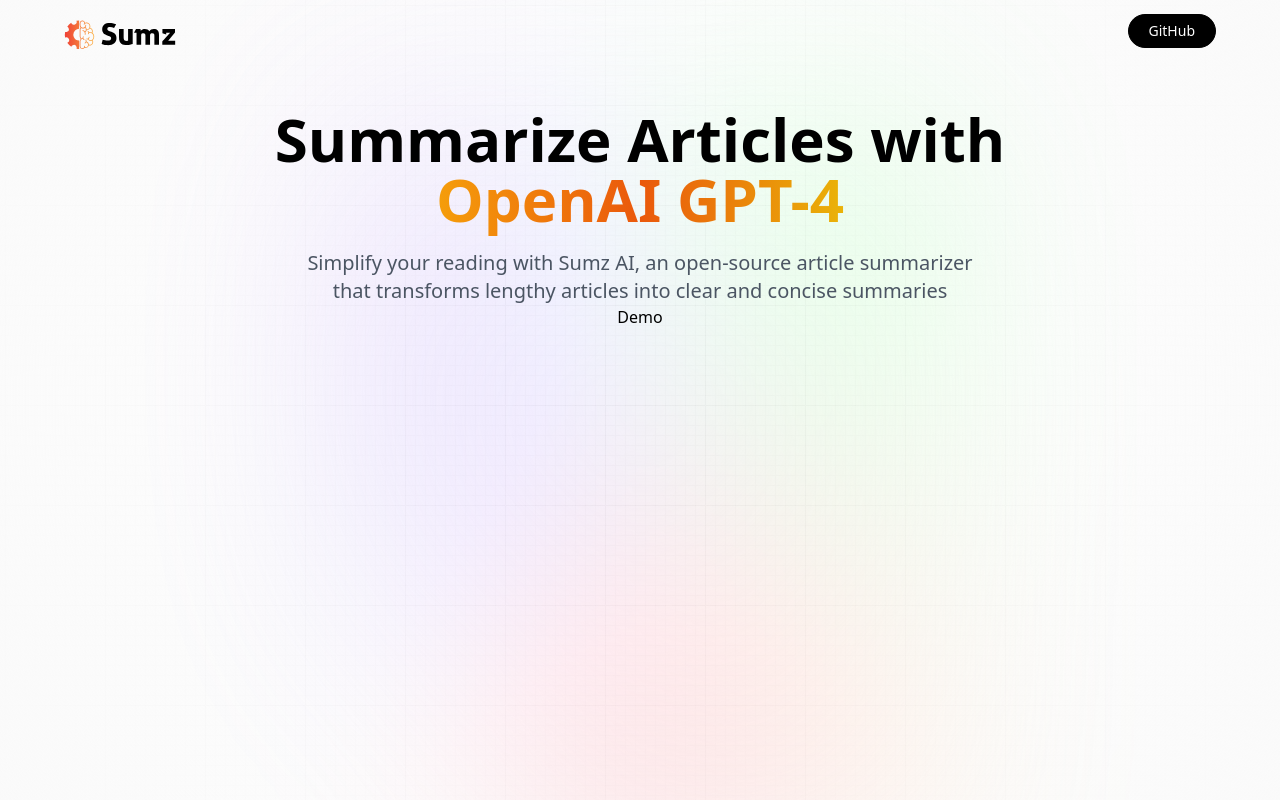
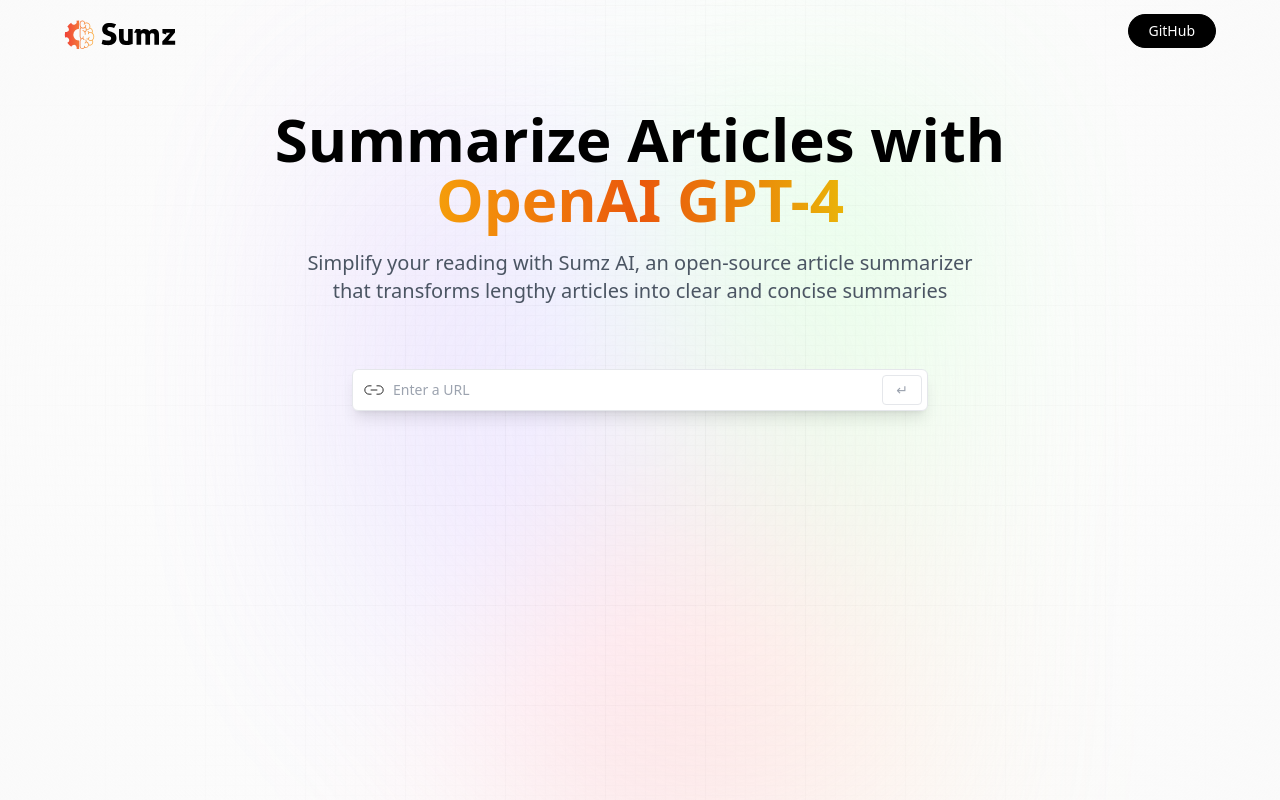
Before and after one commit to markii1607/sumz-ai, a React (Vite) app: page / in a window 1280 px wide. Built offline with nearby package versions, Linux system fonts and the light colour scheme; a web font is replaced by a local one.

Commit message:
Create search field

```diff
--- a/src/components/Demo.jsx
+++ b/src/components/Demo.jsx
@@ -1,8 +1,21 @@
-import React from 'react'
+import { useState, useEffect } from 'react'
+
+import { copy, linkIcon, loader, tick } from '../assets'
 
 const Demo = () => {
   return (
-    <div>Demo</div>
+    <section className="mt-16 w-full max-w-xl">
+      {/* Search */}
+      <div className="flex flex-col w-full gap-2">
+        <form onSubmit={() => {}} className="relative flex justify-center items-center">
+          <img src={linkIcon} alt="link_icon" className="absolute left-0 my-2 ml-3 w-5" />
+
+          <input type="url" placeholder="Enter a URL" value="" onChange={() => {}} required className="url_input peer" />
+
+          <button type="submit" className="submit_btn peer-focus:border-gray-700 peer-focus:text-gray-700">↵</button>
+        </form>
+      </div>
+    </section>
   )
 }
 
```
Also changed, not shown: src/components/Hero.jsx (line endings or trailing spaces).
